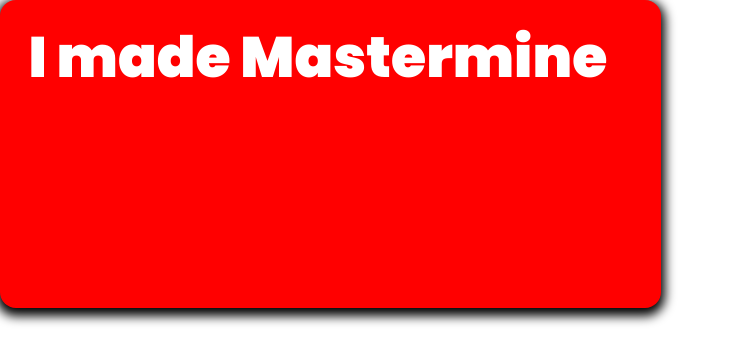
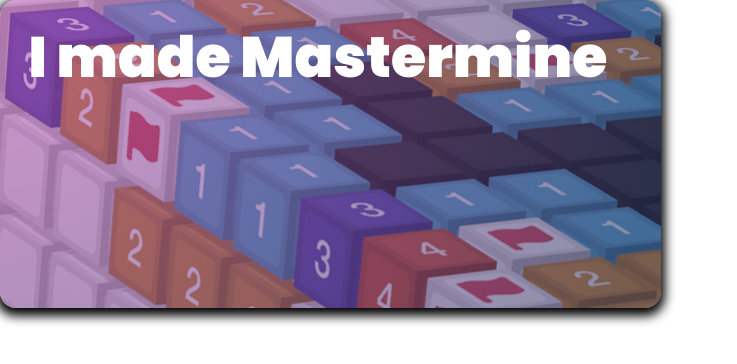
Before and after one commit to adamsoutar/aso.sh, a Next.js app: page / in a window 1280 px wide. Shown: the top 364 px of the page, without its empty margins (0-737 px from the left). Built offline with nearby package versions, Linux system fonts and the light colour scheme.

Commit message:
Add tinted dual-tone images

```diff
--- a/components/elevated-card.tsx
+++ b/components/elevated-card.tsx
@@ -2,16 +2,25 @@ interface Props {
   children?: React.ReactNode
   round?: boolean
   className?: string
+  gradientColourOne: string
+  gradientColourTwo: string
 }
 
 // A div with a border radius that sits on a fancy shadow
-const ElevatedCard: React.FC<Props> = ({ children, round, ...props }) => {
+const ElevatedCard: React.FC<Props> = ({
+  children,
+  round,
+  gradientColourOne,
+  gradientColourTwo,
+  ...props
+}) => {
   return (
     <div
       css={{
-        backgroundColor: 'red',
+        background: `radial-gradient(100% 248.64% at 0% 0%, ${gradientColourOne} 0%, ${gradientColourTwo} 100%)`,
         borderRadius: round ? '50%' : '16px',
-        boxShadow: '0px 4px 11px 4px #000000'
+        boxShadow: '0px 4px 11px 4px #000000',
+        position: 'relative'
       }}
       {...props}
     >
--- a/components/rotating-image-card.tsx
+++ b/components/rotating-image-card.tsx
@@ -19,11 +19,28 @@ const RotatingImageCard: React.FC<Props> = ({ verb, items, ...props }) => {
     <ElevatedCard
       css={{
         padding: '0.5em',
-        lineHeight: '1em'
+        lineHeight: '1em',
+        overflow: 'hidden'
       }}
+      gradientColourOne='#AA38A5'
+      gradientColourTwo='#171D53'
       {...props}
     >
-      I {verb} {items[0].label}
+      <div
+        css={{
+          backgroundImage: `url(${items[0].imageUrl})`,
+          backgroundSize: 'cover',
+          opacity: 0.5,
+          position: 'absolute',
+          top: 0,
+          bottom: 0,
+          right: 0,
+          left: 0
+        }}
+      />
+      <div css={{ position: 'relative' }}>
+        I {verb} {items[0].label}
+      </div>
     </ElevatedCard>
   )
 }
--- a/pages/index.tsx
+++ b/pages/index.tsx
@@ -10,7 +10,7 @@ export default function Home() {
       </Head>
       <RotatingImageCard
         verb='made'
-        items={[{ label: 'Mastermine', imageUrl: '' }]}
+        items={[{ label: 'Mastermine', imageUrl: './mastermine.jpg' }]}
         css={{
           width: '11.6em',
           height: '5.4em'
```
Also changed, not shown: public/mastermine.jpg (added), public/me.jpg (added).
